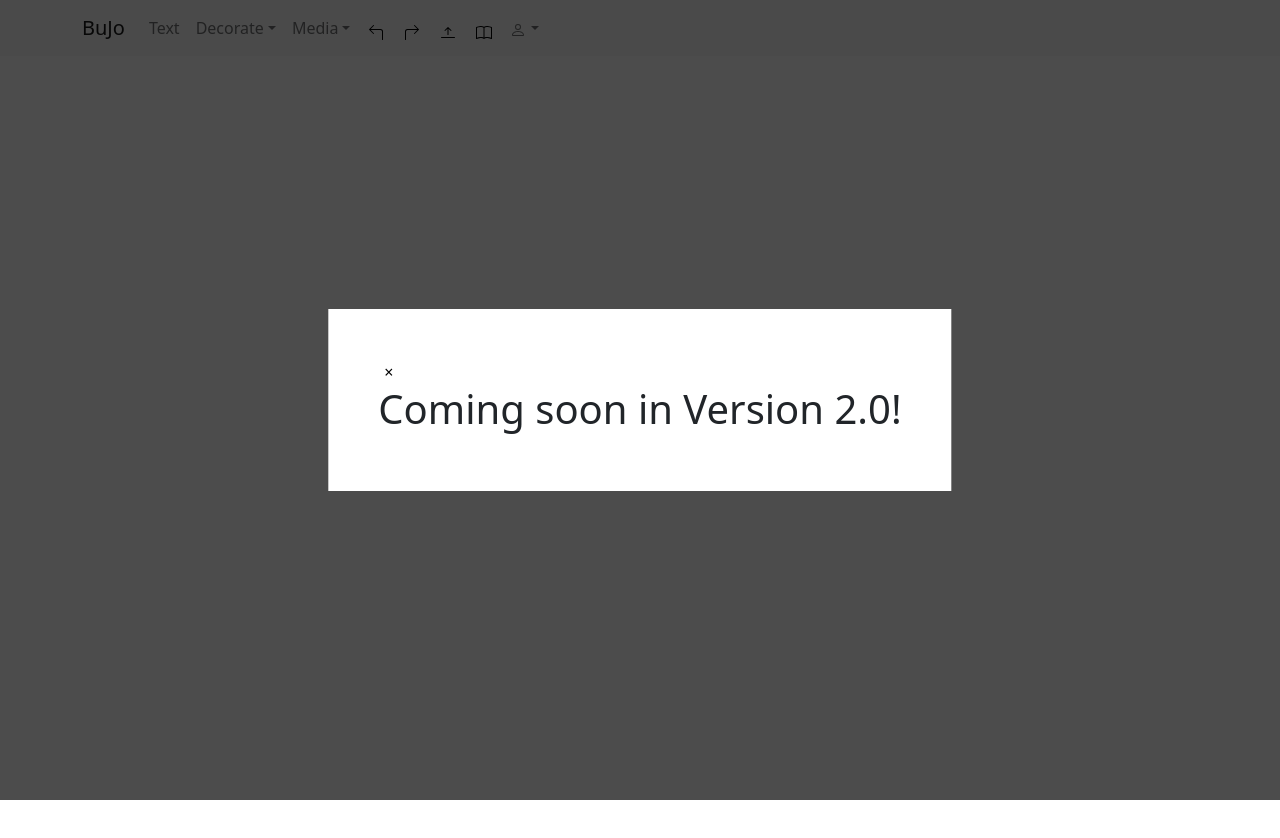
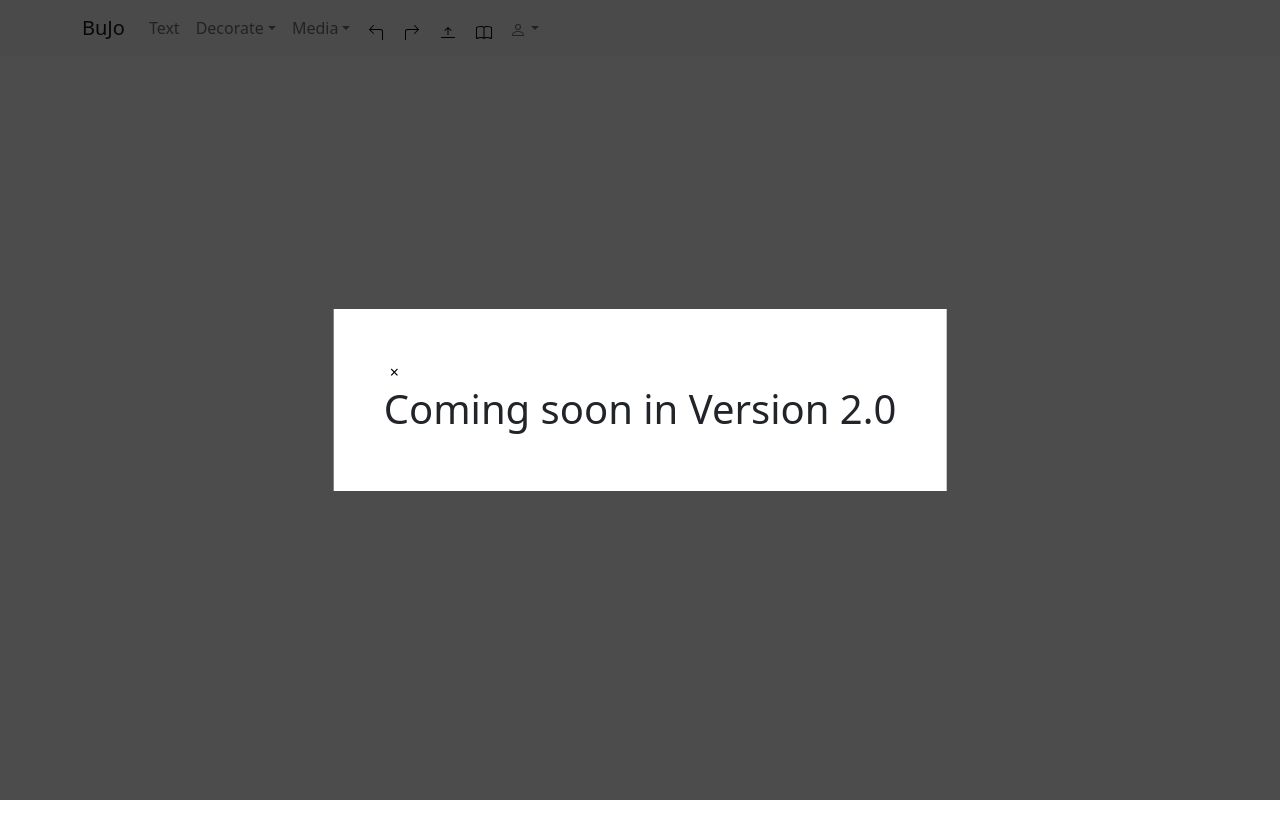
Before and after one commit to janhvikulkarni/JoBu, a React (Create React App) app in the folder bujo/: page / in a window 1280 px wide. Both pictures are taken after a click on the button 376 px from the left and 28 px from the top of the page. Shown: the top 838 px of the page. Built offline with nearby package versions, Linux system fonts and the light colour scheme.

Commit message:
coming soon

```diff
--- a/bujo/src/App.js
+++ b/bujo/src/App.js
@@ -126,7 +126,7 @@ function App() {
               </NavDropdown>
               <button onClick={() => setAlert(true)}><Icon.Arrow90degLeft class="nav-bar-btn"/></button>
               <Alert open={isAlert} onClose={() => setAlert(false)}>
-                <h1>Coming soon in Version 2.0!</h1>
+                <h1>Coming soon in Version 2.0</h1>
                 </Alert>
               <button onClick={() => setAlert(true)}><Icon.Arrow90degRight class="nav-bar-btn"/></button>
               <button onClick={() => setAlert(true)}><Icon.ArrowBarUp class="nav-bar-btn"/></button>
```
